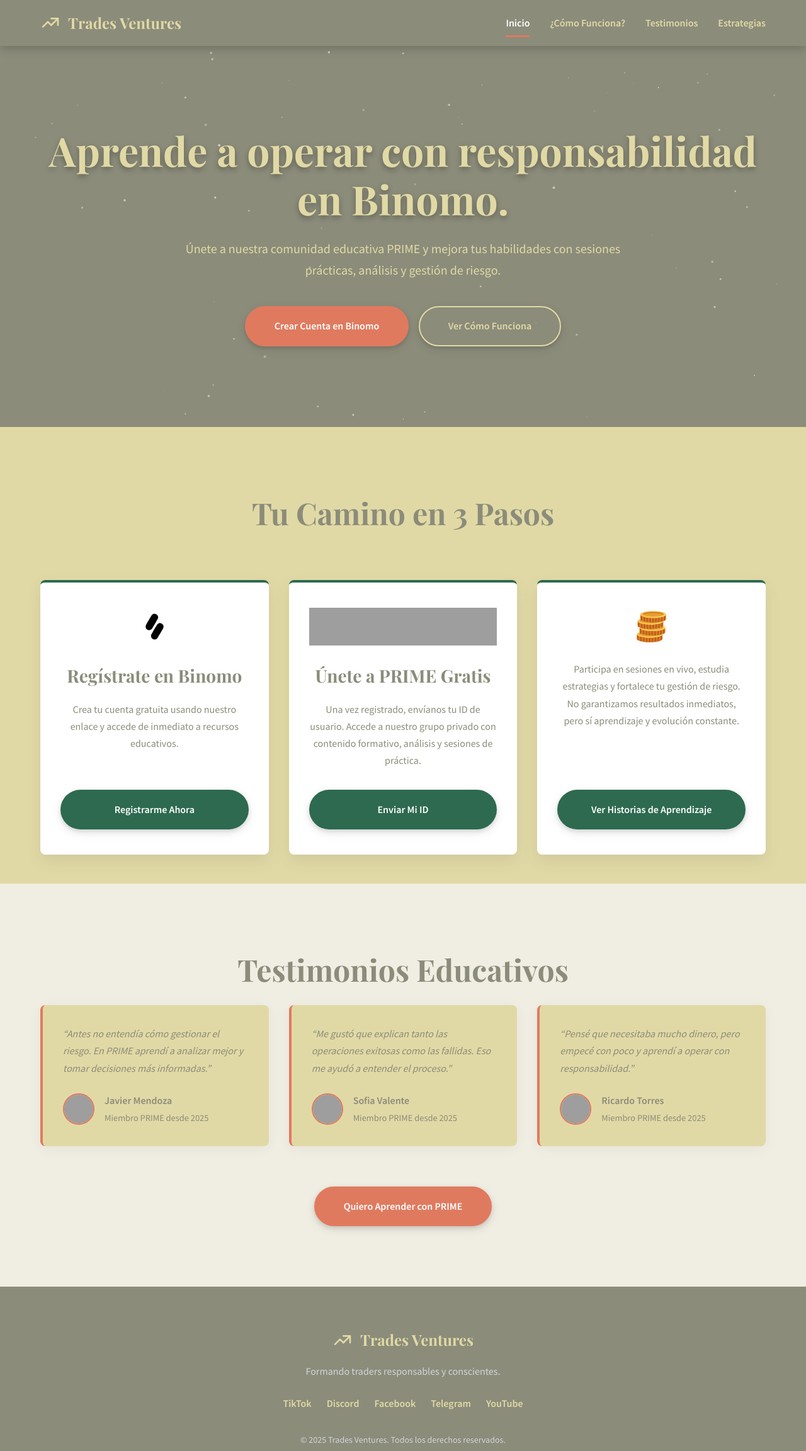
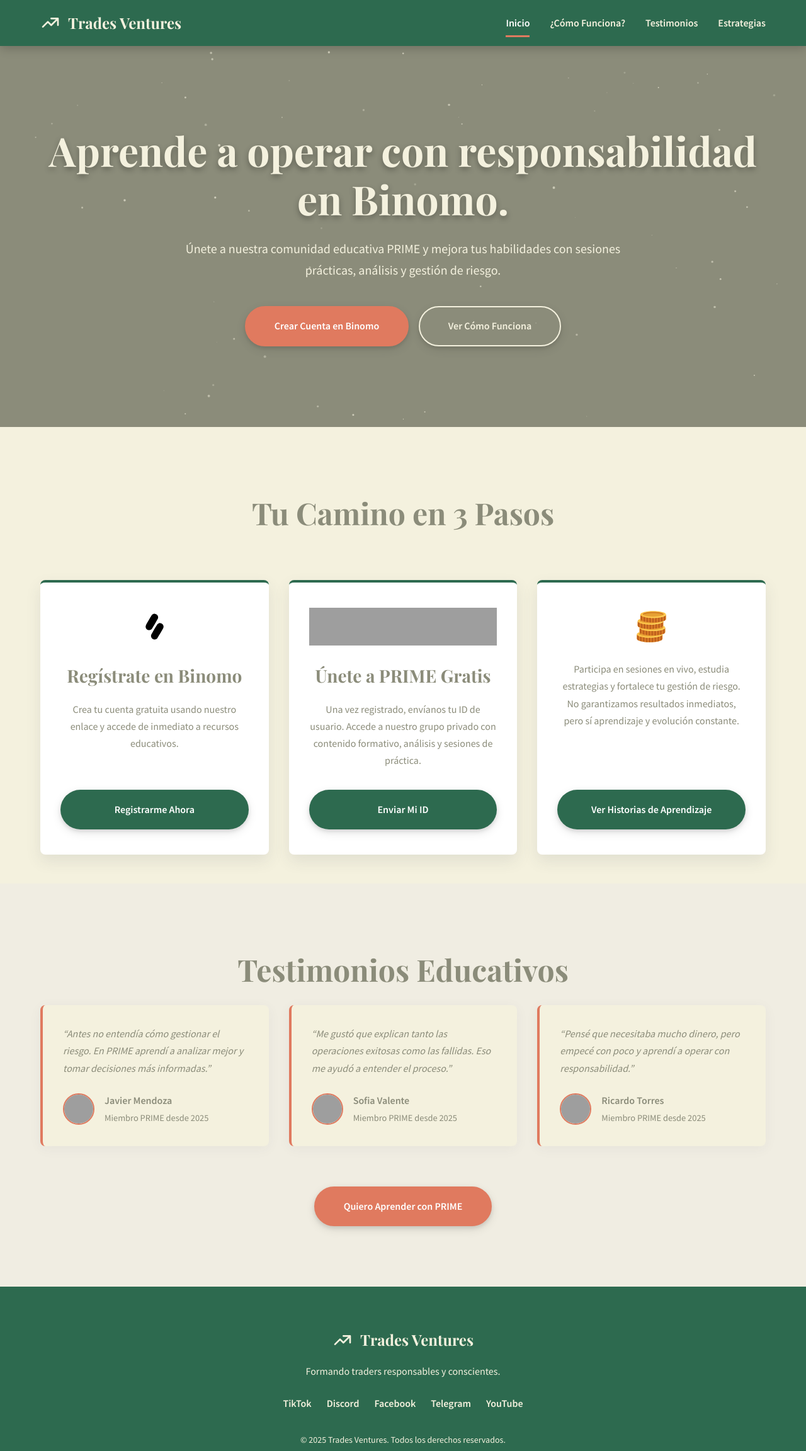
Before and after one commit to tradesventures/inicio, a plain HTML site: page index.html in a window 1280 px wide. Shown: the top 2304 px of the page at 63% size. Drawn offline with nearby package versions, Linux system fonts and the light colour scheme; grey boxes are pictures that could not be loaded.

Commit message:
Update index.html

```diff
--- a/index.html
+++ b/index.html
@@ -30,7 +30,7 @@
     -------------------------------------------------------------------------------- */
     :root {
         --verde-bosque: #2d6a4f;
-        --beige-arena: #e1d9a5;
+        --beige-arena: #f4f1de;
         --naranja-terracota: #e07a5f;
         --gris-piedra: #8b8c7a;
 
@@ -67,7 +67,7 @@
         position: sticky;
         top: 0;
         z-index: 50;
-        background-color: var(--gris-piedra);
+        background-color: var(--verde-bosque);
         box-shadow: 0 4px 15px rgba(0, 0, 0, 0.2);
         padding: 1rem 0;
         transition: padding 0.3s ease;
@@ -159,7 +159,7 @@
         top: 100%;
         left: 0;
         width: 100%;
-        background-color: var(--gris-piedra);
+        background-color: var(--verde-bosque);
         padding: 2rem 0;
         animation: slideDown 0.3s ease-in-out;
     }
@@ -390,7 +390,7 @@
     /* 8. FOOTER
     -------------------------------------------------------------------------------- */
     .footer {
-        background-color: var(--gris-piedra);
+        background-color: var(--verde-bosque);
         color: var(--beige-arena);
         padding: 4rem 0;
         text-align: center;
@@ -403,7 +403,7 @@
 
     .footer p {
         margin-bottom: 1.5rem;
-        color: #d1d5db;
+        color: #f4f1de;
     }
 
     .social-links {
@@ -431,7 +431,7 @@
     }
 
     .disclaimer span {
-        color: #9ca3af;
+        color: #ffffff;
         margin-top: 0.5rem;
         display: block;
     }
```
